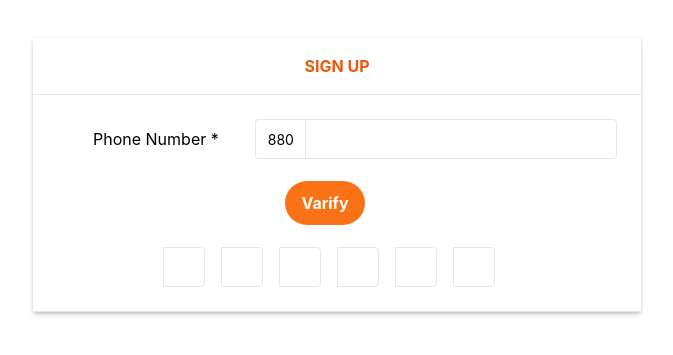
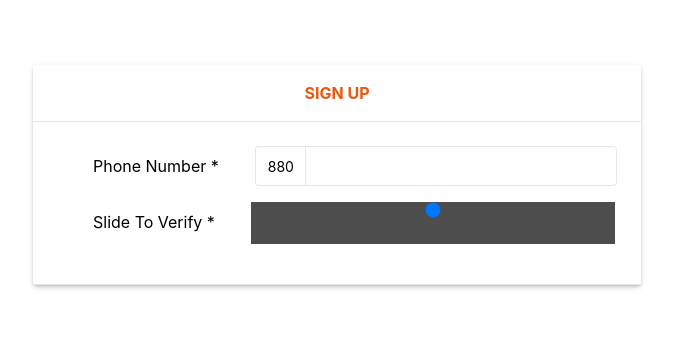
Before and after one commit to ismail61/Balushai, a Next.js app: page / in a window 1280 px wide. Shown: the part 225-580 px from the top of the page, without its empty margins (303-976 px from the left). Built offline with nearby package versions, Linux system fonts and the light colour scheme.

Commit message:
input fields for sign up

```diff
--- a/package.json
+++ b/package.json
@@ -16,7 +16,8 @@
     "react-google-login": "^5.2.2",
     "react-native-phone-number-input": "^2.1.0",
     "react-phone-input-2": "^2.15.0",
-    "react-phone-number-input": "^3.1.46"
+    "react-phone-number-input": "^3.1.46",
+    "styled-components": "^5.3.3"
   },
   "devDependencies": {
     "autoprefixer": "^10.4.4",
--- a/pages/index.js
+++ b/pages/index.js
@@ -3,9 +3,38 @@ import Link from 'next/head';
 import React, { useState } from "react";
 import styles from '../styles/Home.module.css'
 import PhoneInput from 'react-phone-input-2'
-import 'react-phone-input-2/lib/style.css'
+import 'react-phone-input-2/lib/style.css';
+import { userState } from 'react';
+import styled from "styled-components";
+
+const Input = styled.input.attrs(props => ({
+  type: "range",
+}))`
+  width: 65%;
+  float:right;
+  cursor: pointer;
+  &::-webkit-slider-runnable-track {
+    width: 100%;
+    height: 42px;
+    background: #4d4d4d;
+  }
+
+  &::-webkit-slider-thumb {
+    height: 43px;
+    top: 50%;
+    background: orange;
+  }
+`;
 
 export default function Home() {
+
+
+
+  const  [verify, setVarify] = useState(false);
+
+  const  [signup, setSignup] = useState(false);
+
+
   return (
     <div className={styles.container}>
       <Head>
@@ -25,69 +54,88 @@ export default function Home() {
 
             <div className="p-6 bg-white border-b border-gray-200">
             <div className="flex flex-wrap items-stretch w-full mb-4 relative">
-            <span className='mx-9 pt-2'>Phone Number <span className='text-red'>*</span></span>
-
+              <span className='mx-9 pt-2'>Phone Number <span className='text-red'>*</span></span>
 
               <div className="flex -mr-px">
                 <span className="flex items-center leading-normal bg-grey-lighter rounded rounded-r-none border border-r-0 border-grey-light px-3 whitespace-no-wrap text-grey-dark text-sm">880</span>
               </div>
-              <input type="text" className="flex-shrink flex-grow flex-auto leading-normal w-px flex-1 border h-10 border-grey-light rounded rounded-l-none px-3 relative focus:border-green-400" />
+              <input type="text" name='phone' className="flex-shrink flex-grow leading-normal w-px flex-1 border h-10 border-grey-light rounded rounded-l-none px-3 relative focus:border-green-400" />
             </div>
 
+
+            <div className="flex flex-wrap items-stretch w-full mb-4 relative">
+            <span className='mx-9 pt-2'>Slide To Verify <span className='text-orange'>*</span></span>
+              <Input style={Home.notRobot} min="0" max="100" onChange={(e)=>{(e.target.value == 100)?setVarify(true):''}}/>
+            </div>
+
+
+
+          {verify && (<div className='text-center mt-8'>
+
+            <input type="text" className="flex-shrink flex-grow flex-auto leading-normal mr-4 w-px border h-10 border-grey-light rounded rounded-l-none px-5 relative focus:border-green-400" />
+            <input type="text" className="flex-shrink flex-grow flex-auto leading-normal w-px mr-4 border h-10 border-grey-light rounded rounded-l-none px-5 relative focus:border-green-400" />
+            <input type="text" className="flex-shrink flex-grow flex-auto leading-normal w-px mr-4 border h-10 border-grey-light rounded rounded-l-none px-5 relative focus:border-green-400" />
+            <input type="text" className="flex-shrink flex-grow flex-auto leading-normal w-px border mr-4 h-10 border-grey-light rounded rounded-l-none px-5 relative focus:border-green-400" />
+            <input type="text" className="flex-shrink flex-grow flex-auto leading-normal w-px border h-10 mr-4 border-grey-light rounded rounded-l-none px-5 relative focus:border-green-400" />
+            <input type="text" className="flex-shrink flex-grow flex-auto leading-normal w-px border h-10 mr-4 border-grey-light rounded rounded-l-none px-5 relative focus:border-green-400" />
+
             <div className='text-center mt-8'>
-              <a href="" className="bg-orange-500 rounded-full font-bold text-white px-4 py-3 transition duration-300 ease-in-out mr-6">
-                  Varify
-              </a>
+              <button onClick={()=>{setSignup(true)}} className="bg-orange-500 rounded-full font-bold text-white px-3 py-3 transition duration-300 ease-in-out mr-6">
+                  Confirm
+              </button>
+
+            </div>
 
             </div>
 
 
-            <div className='text-center mt-8'>
+           )}
+
+          {signup && (<div className='text-center mt-8'>
+
+            <div className="flex flex-wrap items-stretch w-full mb-4 relative">
+              <span className='mx-9 pt-2'>Password <span className='text-red'>*</span></span>
+
+              <input type="text" name='phone' className="flex-shrink flex-grow leading-normal w-40 flex-1 border h-10 border-grey-light rounded rounded-l-none px-3 relative focus:border-green-400" />
+            </div>
+
+            <div className="flex flex-wrap items-stretch w-full mb-4 relative">
+              <span className='mx-9 pt-2'>Confirm Password <span className='text-red'>*</span></span>
+
+              <input type="text" name='phone' className="float-right grid-cols-1 flex-shrink flex-grow leading-normal w-4 flex-1 border h-10 border-grey-light rounded rounded-l-none px-3 relative focus:border-green-400" />
+            </div>
+
+            <div className="flex flex-wrap items-stretch w-full mb-4 relative">
+              <span className='mx-9 pt-2'>Email Address <span className='text-red'>*</span></span>
+
+              <input type="text" name='phone' className="flex-shrink float-right flex-grow leading-normal w-px flex-1 border h-10 border-grey-light rounded rounded-l-none focus:border-green-400" />
+            </div>
+
+            <div className="flex flex-wrap items-stretch w-full mb-4 relative">
+              <span className='mx-9 pt-2'>Shop Na <span className='text-red'>*</span></span>
+
+              <input type="text" name='phone' className="flex-shrink flex-grow float-right leading-normal w-px flex-1 border h-10 border-grey-light rounded rounded-l-none px-3 relative focus:border-green-400" />
+            </div>
 
 
-              <input type="text" className="flex-shrink flex-grow flex-auto leading-normal mr-4 w-px border h-10 border-grey-light rounded rounded-l-none px-5 relative focus:border-green-400" />
-              <input type="text" className="flex-shrink flex-grow flex-auto leading-normal w-px mr-4 border h-10 border-grey-light rounded rounded-l-none px-5 relative focus:border-green-400" />
-              <input type="text" className="flex-shrink flex-grow flex-auto leading-normal w-px mr-4 border h-10 border-grey-light rounded rounded-l-none px-5 relative focus:border-green-400" />
-              <input type="text" className="flex-shrink flex-grow flex-auto leading-normal w-px border mr-4 h-10 border-grey-light rounded rounded-l-none px-5 relative focus:border-green-400" />
-              <input type="text" className="flex-shrink flex-grow flex-auto leading-normal w-px border h-10 mr-4 border-grey-light rounded rounded-l-none px-5 relative focus:border-green-400" />
-              <input type="text" className="flex-shrink flex-grow flex-auto leading-normal w-px border h-10 mr-4 border-grey-light rounded rounded-l-none px-5 relative focus:border-green-400" />
+            <div className='text-center mt-8'>
+              <button className="bg-orange-500 rounded-full font-bold text-white px-3 py-3 transition duration-300 ease-in-out mr-6">
+                  Sign Up
+              </button>
 
             </div>
+
             </div>
-            {/* <div className="flex mt-7">
-                        <a href="" className="mx-auto bg-orange-600 text-white font-bold block w-lg p-2 rounded-lg">
-                          Varify
-                        </a>
-                      </div> */}
-            {/* <div className="p-6 bg-white border-gray-200 text-right">
-                <a className="bg-blue-500 shadow-md text-sm text-white font-bold py-3 md:px-8 px-4 hover:bg-blue-400 rounded uppercase"
-                    href="#">Click Me</a>
-            </div> */}
+
+
+           )}
+
+            </div>
         </div>
       </div>
 
-      {/* <div className="max-w-2xl mx-auto sm:px-6 lg:px-8"> */}
-
-        {/* <section className="min-h-screen flex flex-col">
-            <div className="flex flex-1 items-center justify-center">
-                <div className="rounded-lg sm:border-2 px-4 lg:px-24 py-16 lg:max-w-xl sm:max-w-md w-full text-center">
-                      <h1 className="mb-8">Input Your Phone Number</h1>
-                      <PhoneInput
-                        country={'us'}
-                      />
-
-                      <div className="flex mt-7">
-                        <a href="" className="mx-auto border-2 border-blie-500 focus:outline-none bg-purple-600 text-white font-bold tracking-wider block w-lg p-2 rounded-lg focus:border-gray-700 hover:bg-purple-700">
-                          Send OTP
-                        </a>
-                      </div>
-
-                </div>
-            </div>
-        </section> */}
-
-      {/* </div> */}
-
     </div>
   )
+
+
 }
```
